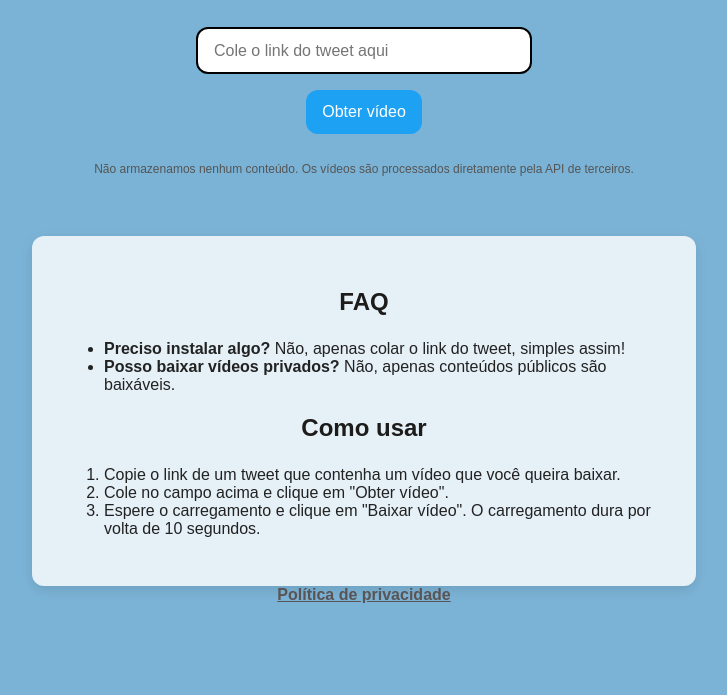
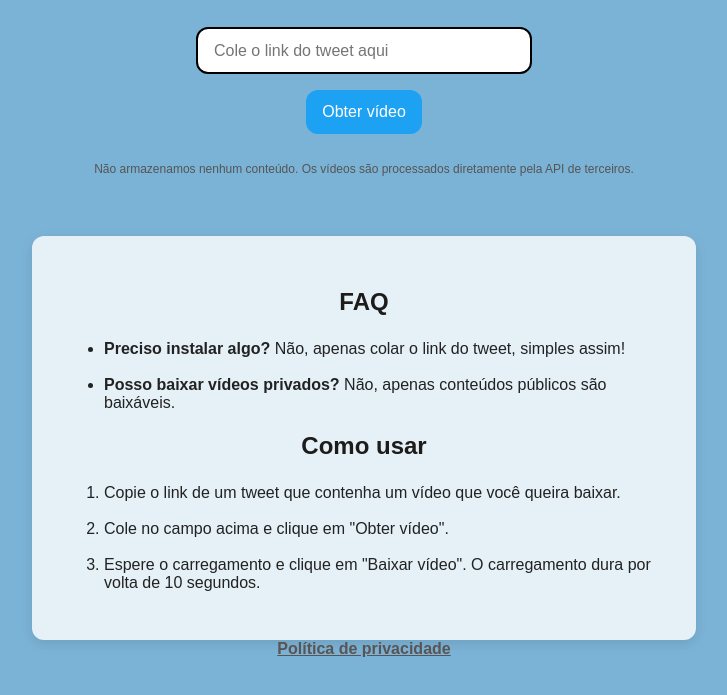
Before and after one commit to GuiDorneles/TwitterVideoDownloader, a website: page frontend/index.html in a window 1280 px wide. Shown: the part 101-796 px from the top of the page, without its empty margins (276-1003 px from the left). Drawn offline with Linux system fonts and the light colour scheme.

Commit message:
Update index.html

```diff
--- a/frontend/index.html
+++ b/frontend/index.html
@@ -26,14 +26,14 @@
   <section id="info">
     <h2>FAQ</h2>
     <ul>
-      <li><strong>Preciso instalar algo?</strong> Não, apenas colar o link do tweet, simples assim!</li>
+      <li><strong>Preciso instalar algo?</strong> Não, apenas colar o link do tweet, simples assim!</li> <br>
       <li><strong>Posso baixar vídeos privados?</strong> Não, apenas conteúdos públicos são baixáveis.</li>
     </ul>
 
     <h2>Como usar</h2>
     <ol>
-      <li>Copie o link de um tweet que contenha um vídeo que você queira baixar.</li>
-      <li>Cole no campo acima e clique em "Obter vídeo".</li>
+      <li>Copie o link de um tweet que contenha um vídeo que você queira baixar.</li> <br>
+      <li>Cole no campo acima e clique em "Obter vídeo".</li> <br>
       <li>Espere o carregamento e clique em "Baixar vídeo". O carregamento dura por volta de 10 segundos.</li>
     </ol>
   </section>
```
